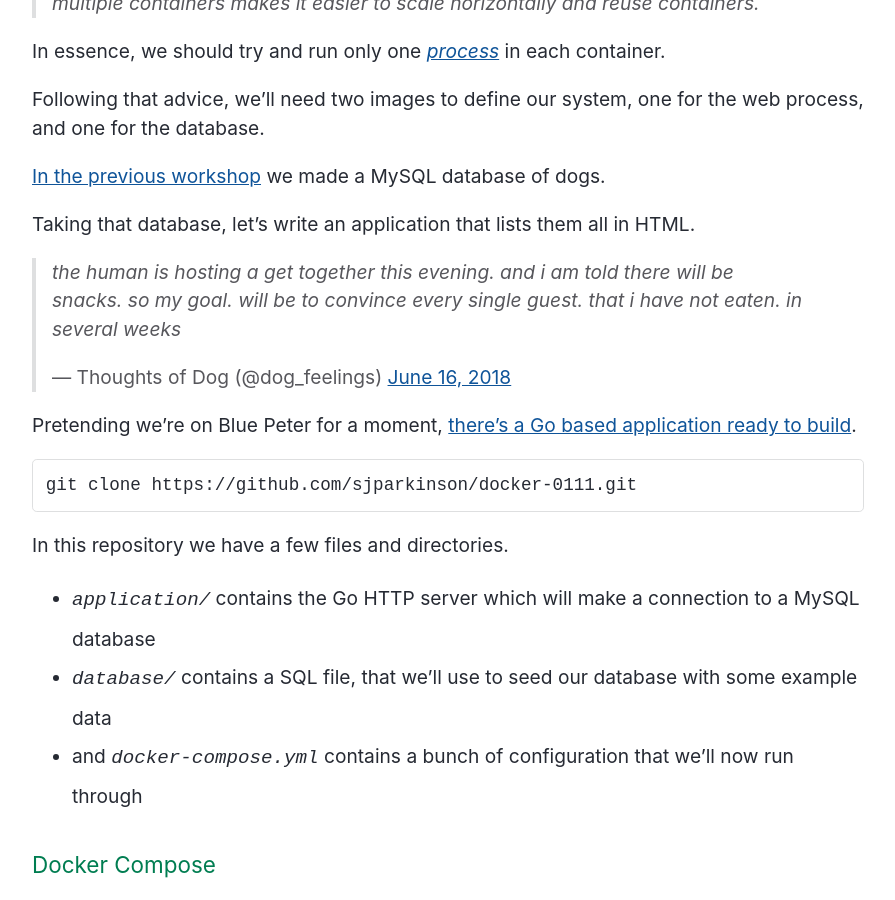
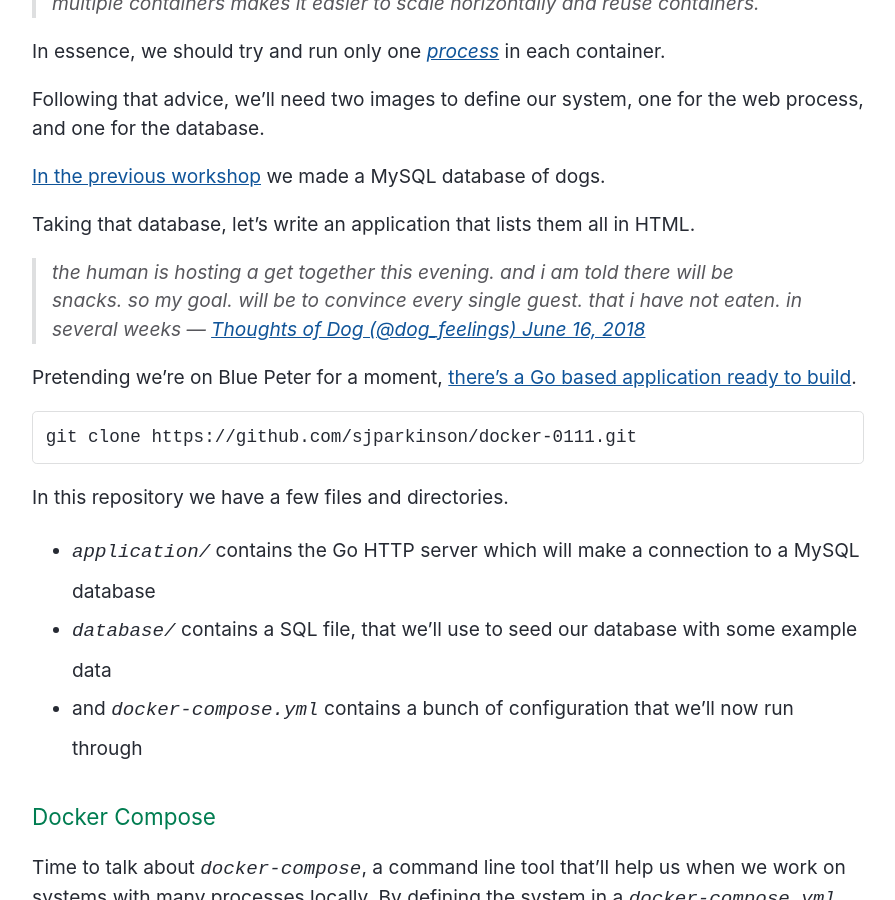
Before and after one commit to sjparkinson/uncomplicated.systems, a Jekyll site: the page built from _posts/2018-06-19-docker-0111-docker-compose.md, in a window 1280 px wide and 900 px high, scrolled down 1427 px. Shown: the whole window, without its empty margins (192-1087 px from the left). Built offline with Jekyll 4.4.1, drawn with Linux system fonts in a browser that asks for light colours; comment, search, counter and statistics services are not loaded; the repository's description, which GitHub fills in, is left out.

Commit message:
refactor: remove the twitter script

```diff
--- a/_layouts/default.html
+++ b/_layouts/default.html
@@ -19,13 +19,6 @@
     <meta name="theme-color" content="#049e68">
     <meta name="apple-mobile-web-app-status-bar-style" content="black-translucent">
 
-    {% if page.collection == "posts" and page.features.twitter %}
-    <meta name="twitter:dnt" content="on">
-    <meta name="twitter:widgets:link-color" content="#0f5499">
-    <meta name="twitter:widgets:border-color" content="#dedfe0">
-    <script async src="https://platform.twitter.com/widgets.js" charset="utf-8"></script>
-    {% endif %}
-
     <style>
     {%- capture styles -%}
     {%- include styles.scss -%}
@@ -44,7 +37,7 @@
 
     <header role="banner">
       <h1><a href="/">{{ site.title }}</a></h1>
-      <p>{{ site.github.project_tagline }}</p>
+      <p>{{ site.description }}</p>
     </header>
 
     <main role="main" id="content">
@@ -52,7 +45,7 @@
     </main>
 
     <footer>
-      <p>Something wrong? <a href="https://github.com/sjparkinson/uncomplicated.systems{% if page.layout == "post" %}/blob/master/{{ page.path }}{% endif %}">Suggest an edit on GitHub</a>.</p>
+      <p>Something wrong? <a href="https://github.com/sjparkinson/uncomplicated.systems{% if page.collection == "posts" %}/blob/master/{{ page.path }}{% endif %}">Suggest an edit on GitHub</a>.</p>
     </footer>
   </body>
 </html>
--- a/_posts/2018-06-19-docker-0111-docker-compose.md
+++ b/_posts/2018-06-19-docker-0111-docker-compose.md
@@ -35,7 +30,8 @@
 
 Taking that database, let's write an application that lists them all in HTML.
 
-<blockquote class="twitter-tweet" data-lang="en" data-align="center"><p lang="en" dir="ltr">the human is hosting a get together this evening. and i am told there will be snacks. so my goal. will be to convince every single guest. that i have not eaten. in several weeks</p>&mdash; Thoughts of Dog (@dog_feelings) <a href="https://twitter.com/dog_feelings/status/1008090737240571904?ref_src=twsrc%5Etfw">June 16, 2018</a></blockquote>
+> the human is hosting a get together this evening. and i am told there will be snacks. so my goal. will be to convince every single guest. that i have not eaten. in several weeks
+> &mdash; [Thoughts of Dog (@dog_feelings) June 16, 2018](https://twitter.com/dog_feelings/status/1008090737240571904)
 
 Pretending we're on Blue Peter for a moment, [there's a Go based application ready to build](https://github.com/sjparkinson/docker-0111).
 
```
Also changed, not shown: other parts of _posts/2018-06-19-docker-0111-docker-compose.md (+0 -5 lines), _posts/2018-06-05-docker-0110-dockerfiles-and-volumes.md (+2 -6 lines).
